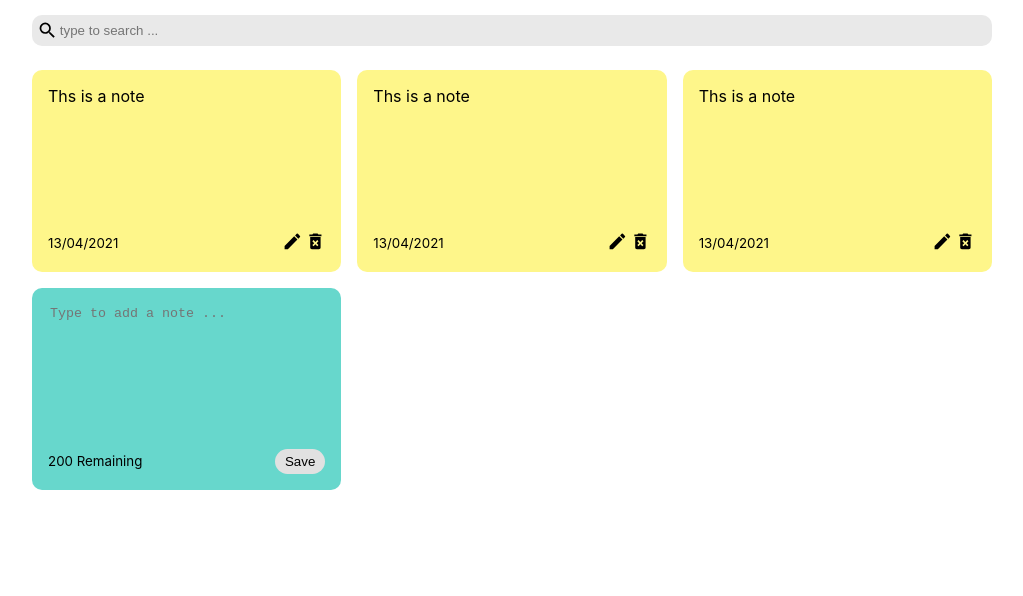
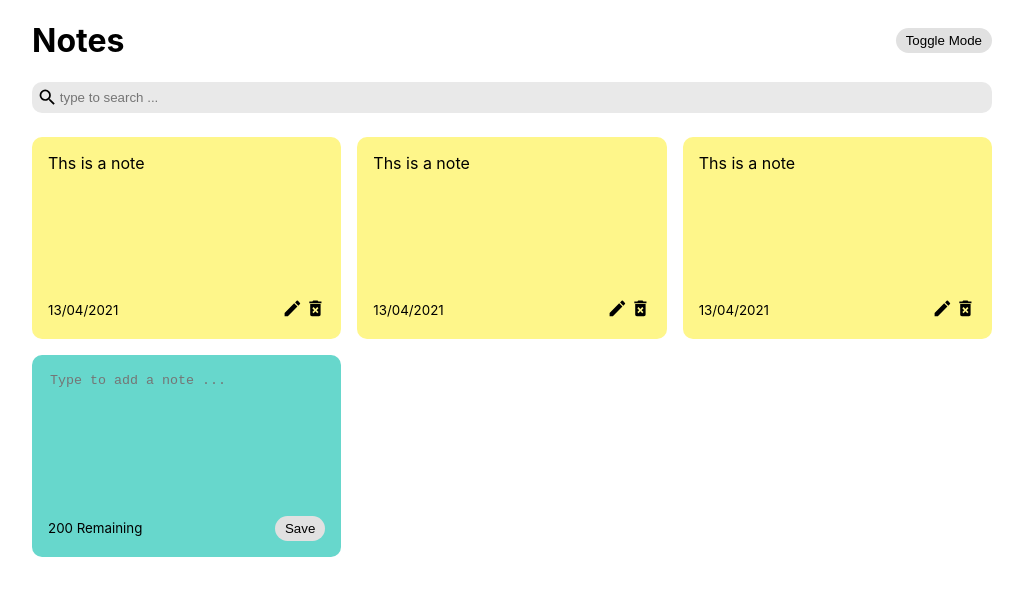
Before and after one commit to AlQattana/React-Note-App, a React (Create React App) app in the folder react-notes-app/: page / in a window 1280 px wide. Shown: the top 596 px of the page, without its empty margins (128-1151 px from the left). Built offline with nearby package versions, Linux system fonts and the light colour scheme.

Commit message:
implemented header + darkMode

```diff
--- a/react-notes-app/src/App.js
+++ b/react-notes-app/src/App.js
@@ -3,6 +3,7 @@ import { nanoid } from "nanoid";
 import NotesList from "./components/NotesList";
 import Note from "./components/Note";
 import Search from "./components/Search";
+import Header from "./components/Header";
 
 export default function App() {
   const [notes, setNotes] = useState([
@@ -25,6 +26,8 @@ export default function App() {
 
   const [searchText, setSearchText] = useState("");
 
+  const [darkMode, setDarkMode] = useState(false);
+
   const addNote = (text) => {
     const date = new Date();
     const newNote = {
@@ -42,7 +45,9 @@ export default function App() {
   };
 
   return (
+    <div className={`${darkMode && "dark-mode"}`}>
       <div className="container">
+        <Header handleToggleDarkMode={setDarkMode} />
         <Search handleSearchNote={setSearchText} />
         <NotesList
           notes={notes.filter((note) =>
@@ -52,5 +57,6 @@ export default function App() {
           handleDeleteNote={deleteNote}
         />
       </div>
+    </div>
   );
 }
--- /dev/null
+++ b/react-notes-app/src/components/Header.js
@@ -0,0 +1,17 @@
+import React from "react";
+
+export default function Header({ handleToggleDarkMode }) {
+  return (
+    <div className="header">
+      <h1>Notes</h1>
+      <button
+        onClick={() =>
+          handleToggleDarkMode((previousDarkMode) => !previousDarkMode)
+        }
+        className="save"
+      >
+        Toggle Mode
+      </button>
+    </div>
+  );
+}
--- a/react-notes-app/src/index.css
+++ b/react-notes-app/src/index.css
@@ -12,13 +12,27 @@ code {
     monospace;
 }
 
+.header {
+  display: flex;
+  align-items: center;
+  justify-content: space-between;
+}
+
+.dark-mode {
+  background-color: black;
+}
+
+.dark-mode h1 {
+  color: white;
+}
+
 .container {
   max-width: 960px;
-  margin-top: 15px;
   margin-right: auto;
   margin-left: auto;
   padding-right: 15px;
   padding-left: 15px;
+  min-height: 100vh;
 }
 
 .notes-list {
```
Lines whose indentation alone changed are shown as unchanged.
